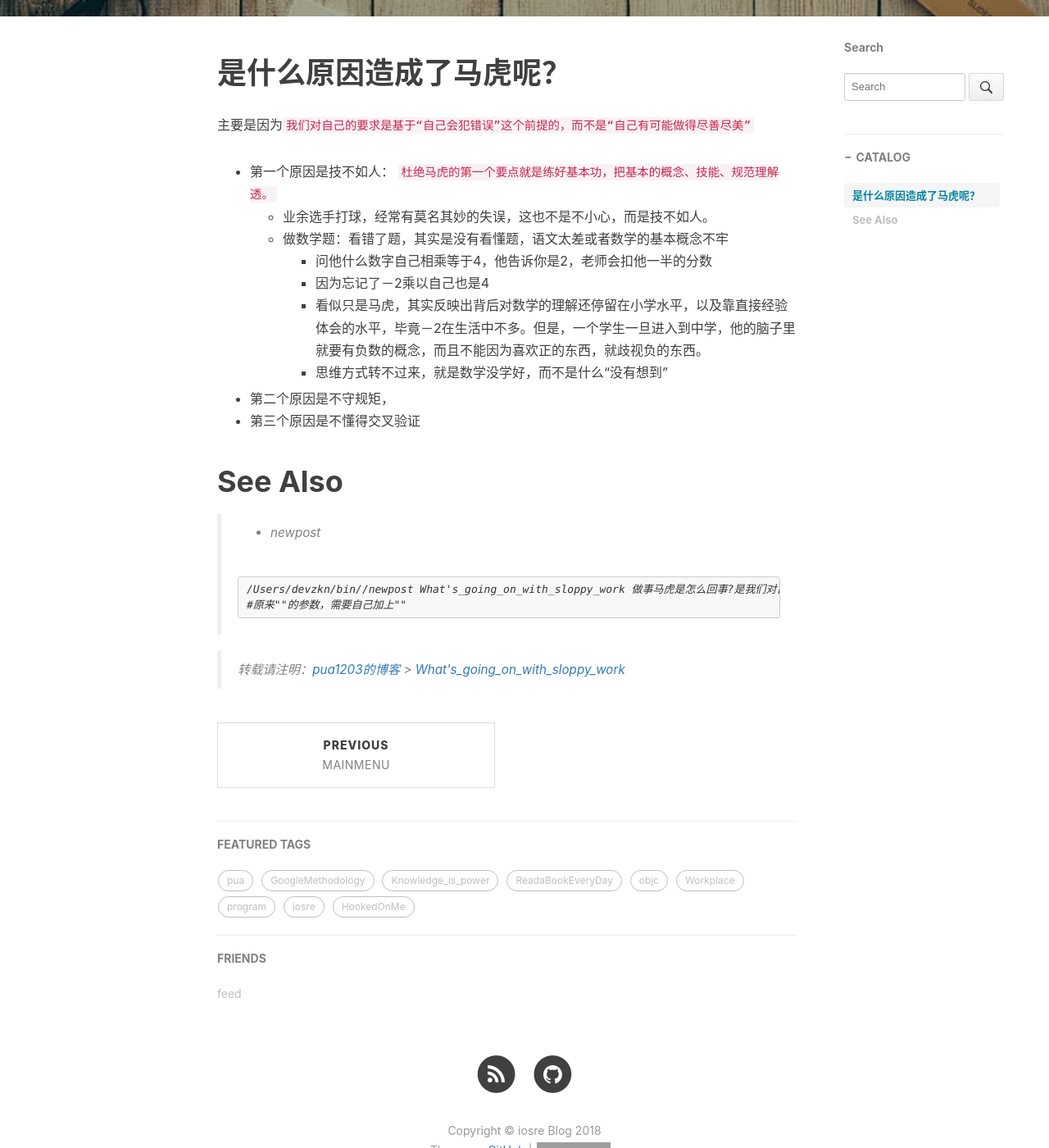
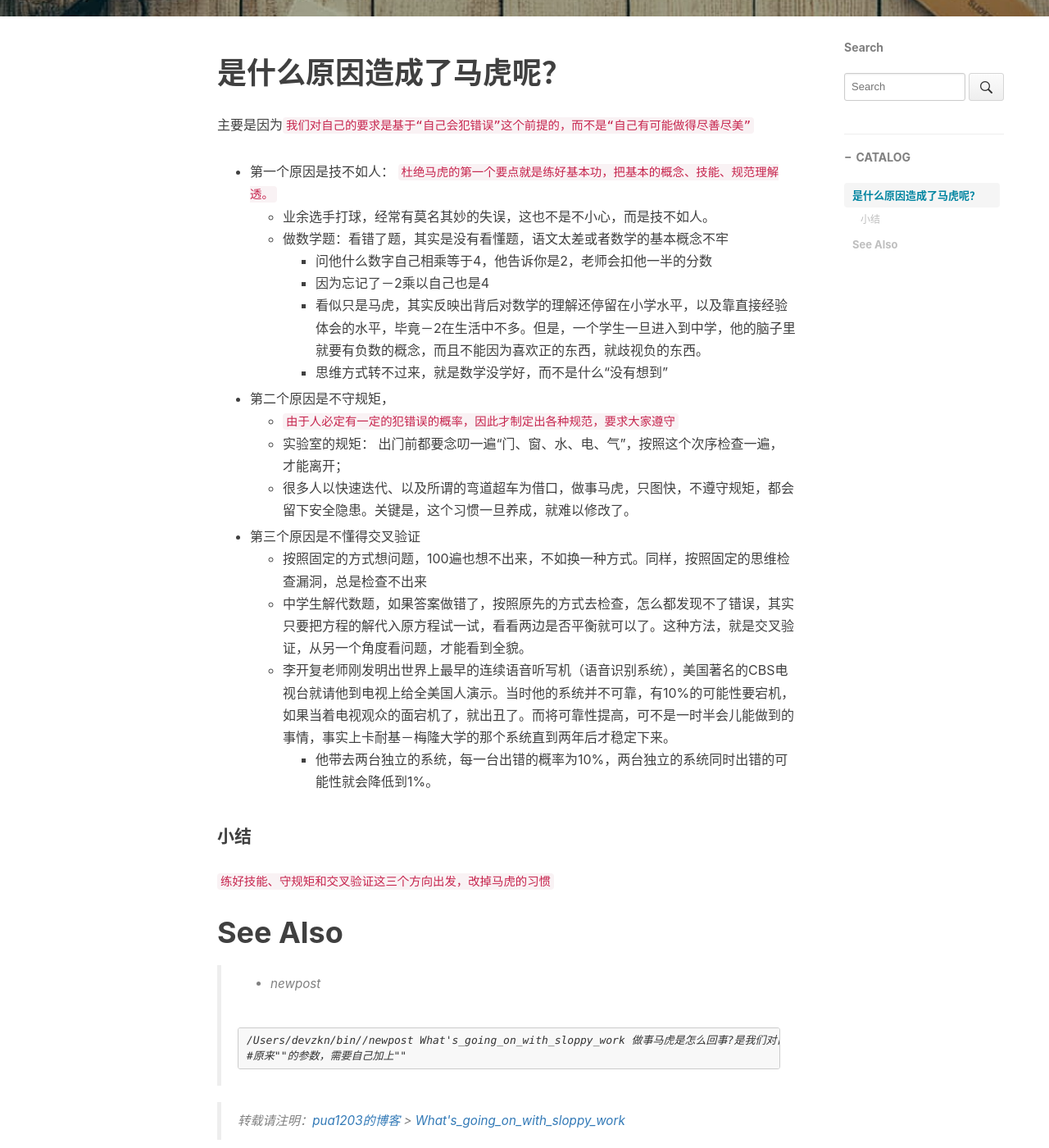
Before and after one commit to pua1203/pua1203.github.io, a Jekyll site: the page built from _posts/GoogleMethodology/2018-10-27-What's_going_on_with_sloppy_work.md, in a window 1280 px wide and 1400 px high, scrolled down 629 px. Shown: the whole window at 82% size. Built offline with Jekyll 4.4.1, drawn with Linux system fonts in a browser that asks for light colours; nearby versions of some CDN libraries; comment, search, counter and statistics services are not loaded; grey boxes are pictures that could not be loaded.

Commit message:
练好技能、守规矩和交叉验证这三个方向出发，改掉马虎的习惯

```diff
--- a/_posts/GoogleMethodology/2018-10-27-What's_going_on_with_sloppy_work.md
+++ b/_posts/GoogleMethodology/2018-10-27-What's_going_on_with_sloppy_work.md
@@ -23,7 +23,28 @@ subtitle: 做事马虎是怎么回事?是我们对自己的要求是基于“自
     * 看似只是马虎，其实反映出背后对数学的理解还停留在小学水平，以及靠直接经验体会的水平，毕竟－2在生活中不多。但是，一个学生一旦进入到中学，他的脑子里就要有负数的概念，而且不能因为喜欢正的东西，就歧视负的东西。
     * 思维方式转不过来，就是数学没学好，而不是什么“没有想到”
 * 第二个原因是不守规矩，
+  * `由于人必定有一定的犯错误的概率，因此才制定出各种规范，要求大家遵守`
+  * 实验室的规矩： 出门前都要念叨一遍“门、窗、水、电、气”，按照这个次序检查一遍，才能离开；
+  * 很多人以快速迭代、以及所谓的弯道超车为借口，做事马虎，只图快，不遵守规矩，都会留下安全隐患。关键是，这个习惯一旦养成，就难以修改了。
 * 第三个原因是不懂得交叉验证
+  * 按照固定的方式想问题，100遍也想不出来，不如换一种方式。同样，按照固定的思维检查漏洞，总是检查不出来
+  * 中学生解代数题，如果答案做错了，按照原先的方式去检查，怎么都发现不了错误，其实只要把方程的解代入原方程试一试，看看两边是否平衡就可以了。这种方法，就是交叉验证，从另一个角度看问题，才能看到全貌。
+  * 李开复老师刚发明出世界上最早的连续语音听写机（语音识别系统），美国著名的CBS电视台就请他到电视上给全美国人演示。当时他的系统并不可靠，有10%的可能性要宕机，如果当着电视观众的面宕机了，就出丑了。而将可靠性提高，可不是一时半会儿能做到的事情，事实上卡耐基－梅隆大学的那个系统直到两年后才稳定下来。
+    * 他带去两台独立的系统，每一台出错的概率为10%，两台独立的系统同时出错的可能性就会降低到1%。
+
+
+
+#### 小结
+
+
+
+`练好技能、守规矩和交叉验证这三个方向出发，改掉马虎的习惯`
+
+
+
+
+
+
 
 # See Also
 
```
